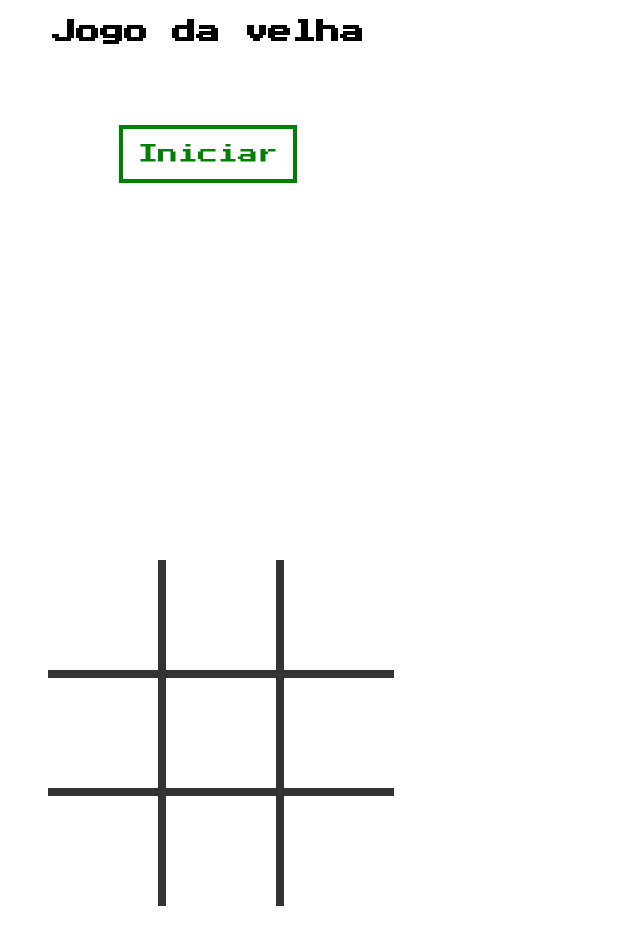
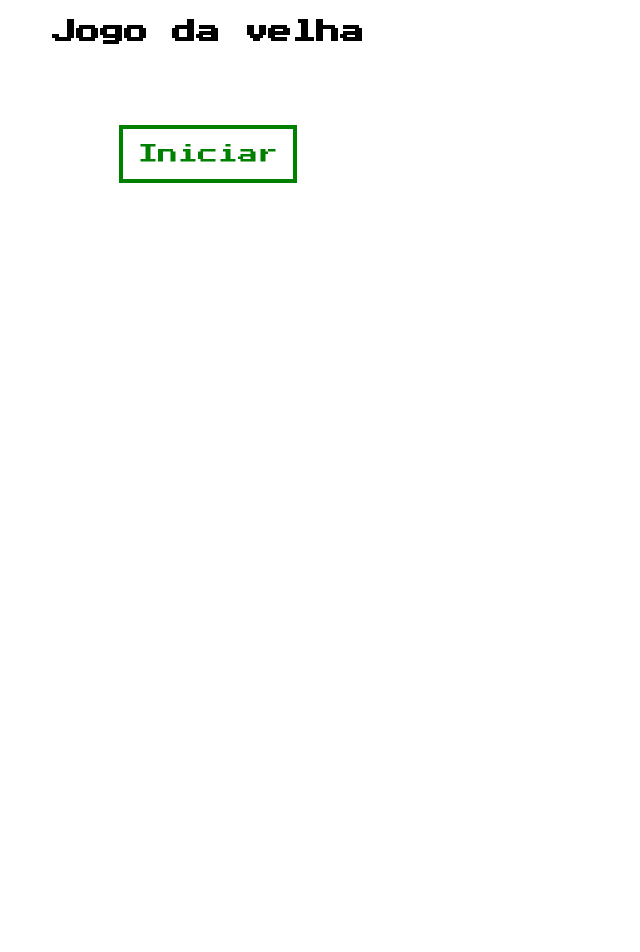
Before and after one commit to Myckol-Fontes/Angular_jogo-da-velha, an Angular app: page / in a window 1280 px wide. Shown: the top 952 px of the page, without its empty margins (0-640 px from the left). After the commit the page ends 800 px from the top, so only its background shows below. Built offline with nearby package versions, Linux system fonts and the light colour scheme.

Commit message:
Implementando comportamento da view para o que mostrar

```diff
--- a/src/app/jogo-da-velha/jogo-da-velha.component.html
+++ b/src/app/jogo-da-velha/jogo-da-velha.component.html
@@ -2,7 +2,7 @@
   <h2>Jogo da velha</h2>
 
   <!-- tela inicial -->
-  <div class="principal">
+  <div class="principal" *ngIf="showInicio">
     <a href="#"
        class="botao"
 >
@@ -11,7 +11,7 @@
   </div><!-- fim tela inicial -->
 
   <!-- tabuleiro -->
-  <div >
+  <div  *ngIf="showTabuleiro">
     <ul>
       <li class="kz-border-bottom kz-border-right"
 
@@ -43,7 +43,7 @@
   </div><!-- fim tabuleiro -->
 
   <!-- tela final -->
-  <div>
+  <div *ngIf="showFinal">
     <span>
     <p>Você venceu!!!</p>
     <p>Você perdeu...</p>
```
